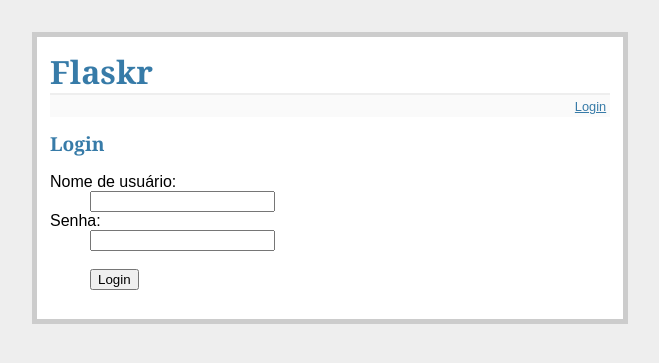
After one commit to Anacss24/python_web, a Flask app: page /login in a window 1280 px wide. The commit adds this page. Shown: the top 363 px of the page, without its empty margins (310-969 px from the left). Run offline with Flask 3, Linux system fonts and the light colour scheme.

Commit message:
Login funcionando

```diff
--- a/app.py
+++ b/app.py
@@ -1,7 +1,8 @@
-from flask import Flask, render_template
+from flask import Flask, render_template, request, session, flash, redirect, url_for
 
 
-app = Flask("Meu App")
+app = Flask(__name__)
+app.config['SECRET_KEY'] = 'pudim'
 
 posts= [
    {
@@ -20,3 +21,14 @@ posts= [
 def exibir_entradas():
     entradas = posts #Mock das postagens
     return render_template('exibir_entradas.html', entradas = entradas)
+
+@app.route('/login', methods = ["GET","POST"])
+def login():
+   erro = None
+   if request.method == "POST":
+      if request.form['username'] == "admin" and request.form['password'] =="admin":
+         session['logado'] = True
+         flash("Login efetuado com sucesso!")
+         return redirect(url_for('exibir_entradas'))
+      erro = "Usuário ou senha inválidos"
+   return render_template('login.html', erro=erro)
--- a/templates/layout.html
+++ b/templates/layout.html
@@ -10,7 +10,7 @@
             <h1>Flaskr</h1>
             <div class="metanav">
             {% if not session.logado %}
-              <a href="">login</a>
+              <a href="{{url_for('login')}}">Login</a> <!-- Rota do app.py  -->
             {% else %}
               <a href="">logout</a>
             {% endif %}
--- /dev/null
+++ b/templates/login.html
@@ -0,0 +1,14 @@
+{%  extends  "layout.html"  %}
+{%  block  corpo  %}
+  <h2> Login </h2>
+  {%  if  erro  %} <p  class= "erro" ><strong> Erro: </strong>  {{  erro  }}{%  endif  %}
+  <form  action= "{{url_for('login')}}"  method= "post" >
+    <dl>
+      <dt> Nome de usuário:
+      <dd><input  type= "texto"  name= "username" >
+      <dt> Senha:
+       <dd><input  type= "password"  name= "password" ><br><br>
+      <dd><input  type= "submit"  value= "Login" >
+    </dl>
+  </form>
+{%  endblock  %}
```
Also changed, not shown: .gitpod.yml (added).
